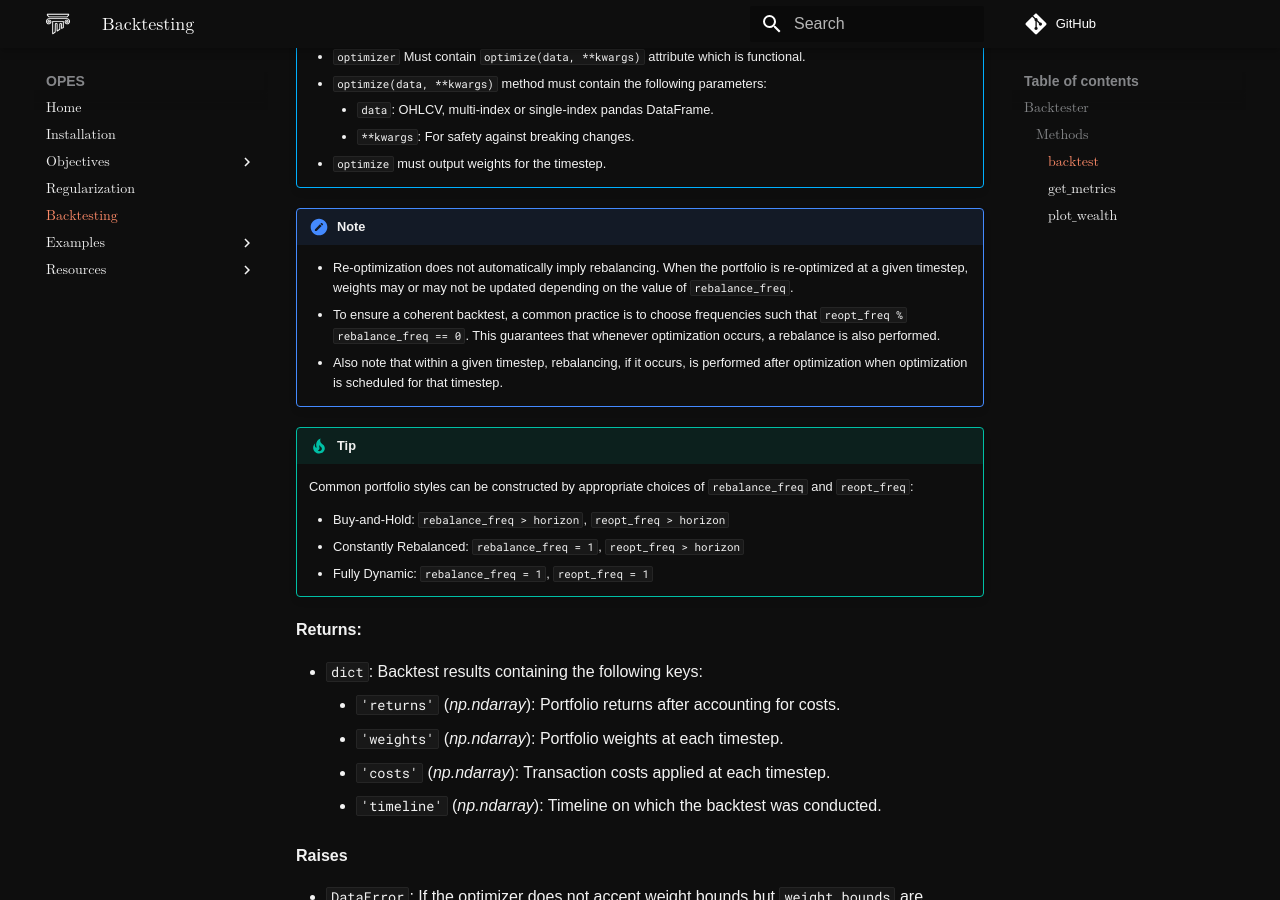
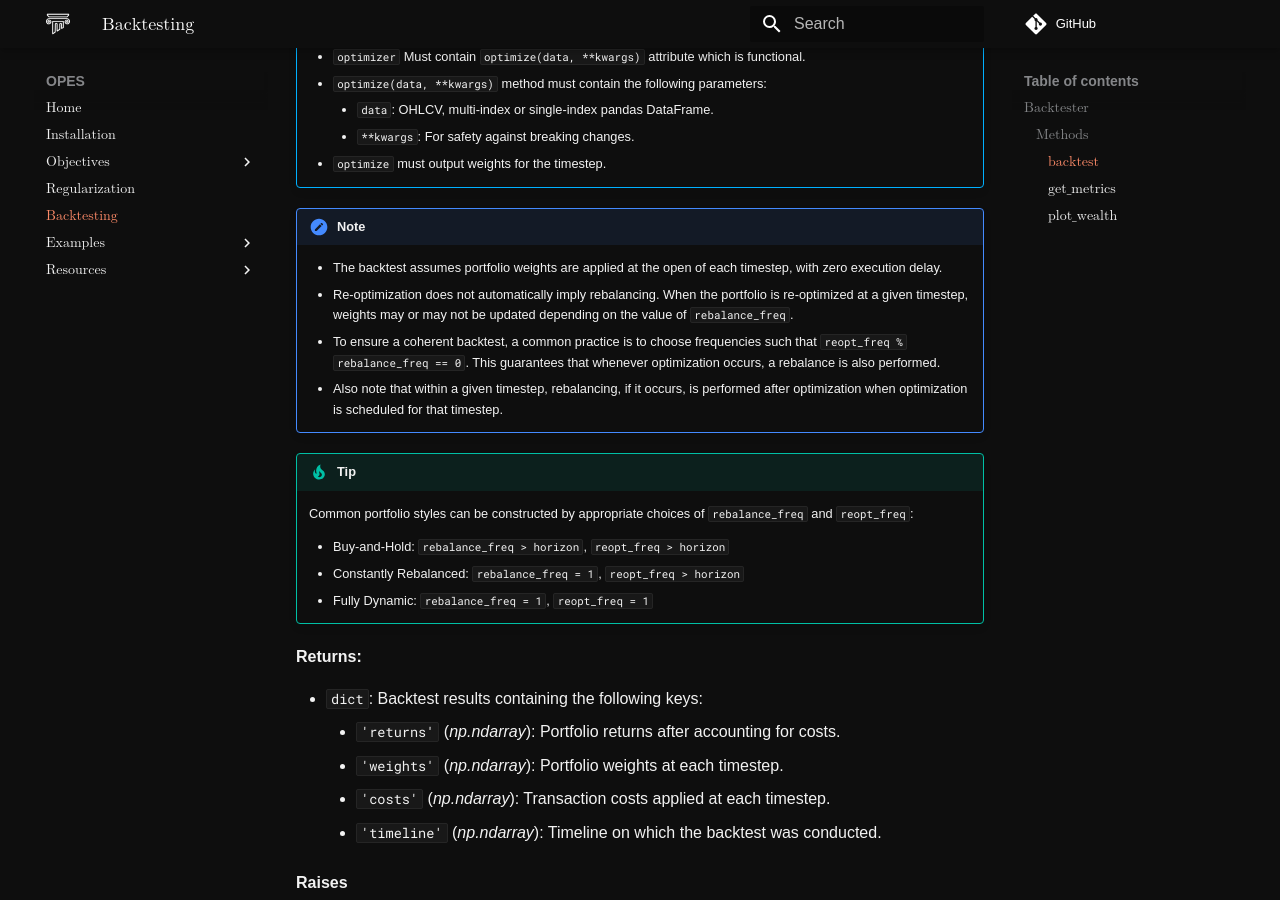
Before and after one commit to opes-core/opes, an MkDocs documentation site: the page built from docs/docs/backtesting.md, in a window 1280 px wide and 900 px high, scrolled down 2600 px. Built offline with MkDocs 1.6.1 and Material for MkDocs 9.7.7, drawn with Linux system fonts in a browser that asks for light colours; some web fonts are replaced.

Commit message:
[MNT] Updating `backtesting.md`
update documentation for backtesting bug fix

```diff
--- a/docs/docs/backtesting.md
+++ b/docs/docs/backtesting.md
@@ -108,6 +108,7 @@ is considered to be original and kept.
     - `optimize` must output weights for the timestep.
 
 !!! note "Note"
+    - The backtest assumes portfolio weights are applied at the open of each timestep, with zero execution delay.
     - Re-optimization does not automatically imply rebalancing. When the portfolio is re-optimized at a given timestep, weights may or may not be updated depending on the value of `rebalance_freq`.
     - To ensure a coherent backtest, a common practice is to choose frequencies such that `reopt_freq % rebalance_freq == 0`. This guarantees that whenever optimization occurs, a rebalance is also performed.
     - Also note that within a given timestep, rebalancing, if it occurs, is performed after optimization when optimization is scheduled for that timestep.
```
